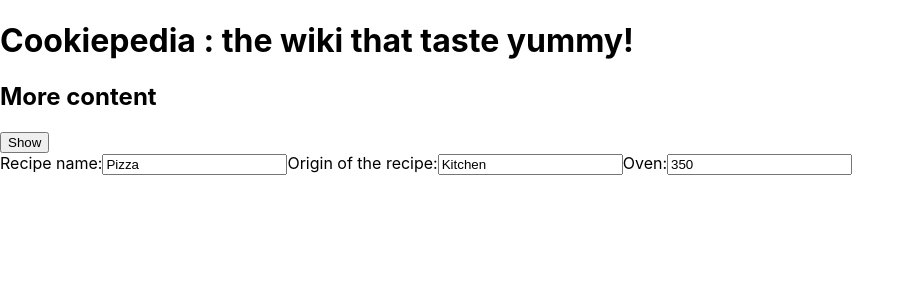
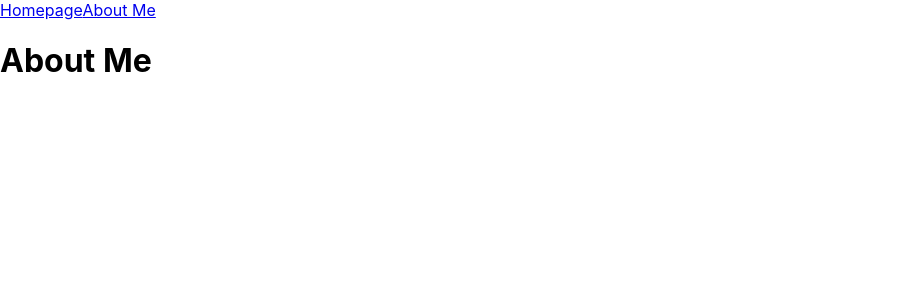
Before and after one commit to djepar/cookiepedia, a React (Create React App) app: page /about-me in a window 1280 px wide. Shown: the top 300 px of the page, without its empty margins (0-915 px from the left). Built offline with nearby package versions, Linux system fonts and the light colour scheme.

Commit message:
NavBar and such

```diff
--- a/package.json
+++ b/package.json
@@ -8,6 +8,7 @@
     "@testing-library/user-event": "^13.5.0",
     "react": "^18.2.0",
     "react-dom": "^18.2.0",
+    "react-router-dom": "^6.4.2",
     "react-scripts": "5.0.1",
     "web-vitals": "^2.1.4"
   },
--- /dev/null
+++ b/src/components/AboutMe.js
@@ -0,0 +1,5 @@
+export default function AboutMe(){
+    return(
+        <h1>About Me</h1>
+    )
+}
--- /dev/null
+++ b/src/components/Homepage.js
@@ -0,0 +1,5 @@
+export default function Homepage(){
+    return(
+        <h1>Homepage</h1>
+    )
+}
--- /dev/null
+++ b/src/components/NavBar.js
@@ -0,0 +1,20 @@
+import Homepage from "./Homepage";
+import AboutMe from "./AboutMe";
+import {Routes, Route, Link } from 'react-router-dom';
+
+function NavBar(){
+    return(
+        <div className="NavBar">
+            <nav className="nav">
+                <Link to="/" className="nav-item">Homepage</Link>
+                <Link to="/about-me" className="nav-item">About Me</Link>
+            </nav>
+            <Routes>
+                <Route path="/" element={<Homepage/> } />
+                <Route path="/about-me" element={<AboutMe/> } />
+            </Routes>
+        </div>
+    );
+}
+
+export default NavBar;
--- a/src/index.js
+++ b/src/index.js
@@ -1,6 +1,8 @@
 import React, { Component } from 'react';
 import ReactDOM from 'react-dom/client';
 import './index.css';
+import { BrowserRouter } from 'react-router-dom';
+import NavBar from "./components/NavBar"
 import App from './App';
 import Heading from './components/Heading';
 import ShoppingList from './components/ShoppingList';
@@ -9,17 +11,14 @@ import Panel from './components/Panel';
 import Form from './components/ChangingRecipes';
 const root = ReactDOM.createRoot(document.getElementById('root'));
 
+
 root.render(
   <React.StrictMode>
+    <BrowserRouter>
+      <NavBar />
+    </BrowserRouter>
 
-    <Heading />
-    <Panel title="More content">
-      <ShoppingList />
-      <App />
-      <ListRecipes />
 
-    </Panel>
-    <Form />
 
   </React.StrictMode>
 );
```
Also changed, not shown: 1 other file (tests, documents, lock files or other folders).
